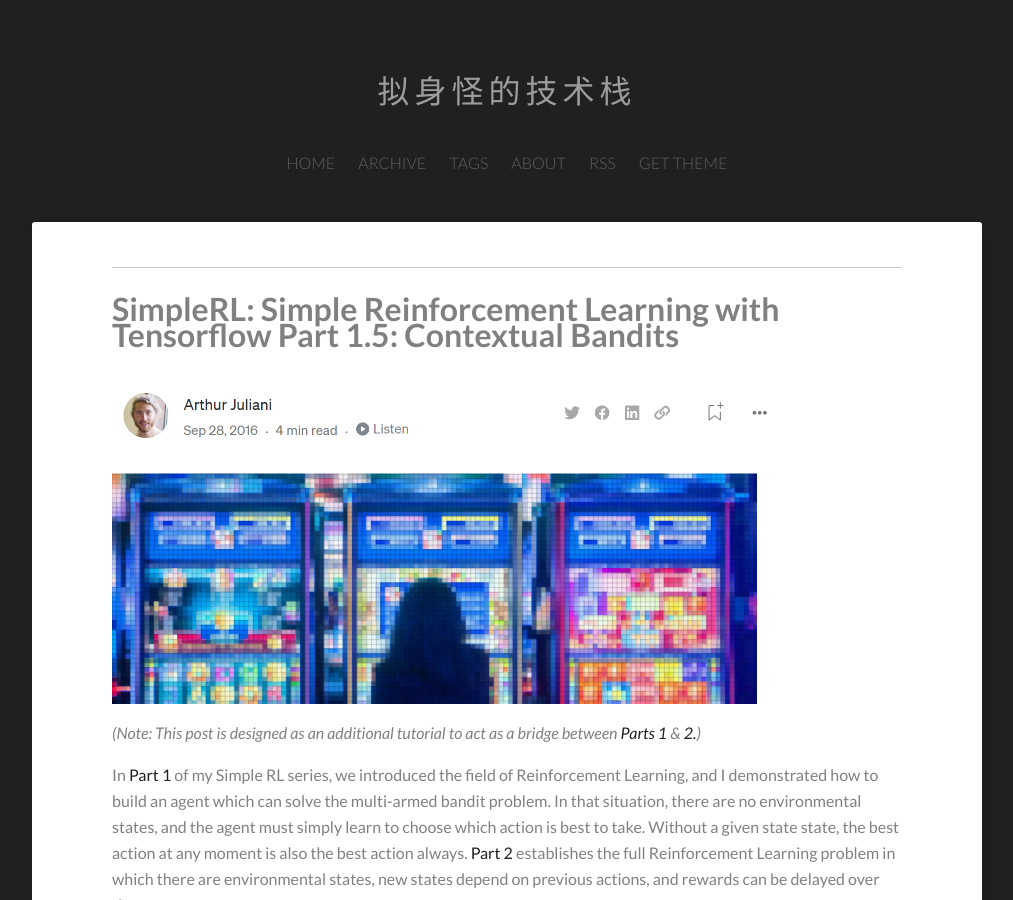
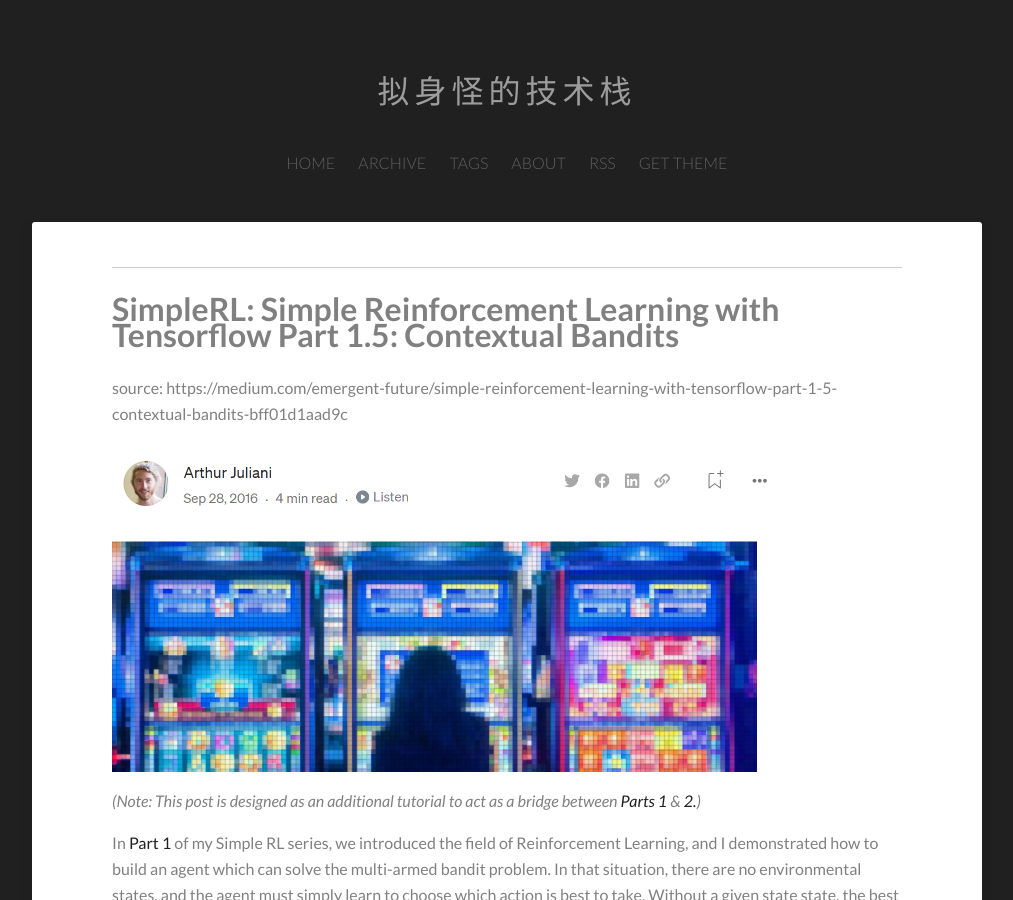
Before and after one commit to hrjtju/hrjtju.github.io, a Jekyll site: the page built from _posts/2022-08-10-SimpleRL Simple Reinforcement Learning with Tensorflow Part 1.5 Contextual Bandits.md, in a window 1280 px wide and 900 px high. Shown: the whole window, without its empty margins (133-1146 px from the left). Built offline with Jekyll 4.4.1, drawn with Linux system fonts in a browser that asks for light colours; our own code applies the rules of GitHub Pages for plain Markdown files; some of the changed lines change nothing that is shown.

Commit message:
Update 2022-08-10-SimpleRL Simple Reinforcement Learning with Tensorflow Part 1.5 Contextual Bandits.md

```diff
--- a/_posts/2022-08-10-SimpleRL Simple Reinforcement Learning with Tensorflow Part 1.5 Contextual Bandits.md
+++ b/_posts/2022-08-10-SimpleRL Simple Reinforcement Learning with Tensorflow Part 1.5 Contextual Bandits.md
@@ -10,6 +10,8 @@
 
 
 # SimpleRL: Simple Reinforcement Learning with Tensorflow Part 1.5: Contextual Bandits
+
+source: https://medium.com/emergent-future/simple-reinforcement-learning-with-tensorflow-part-1-5-contextual-bandits-bff01d1aad9c
 
 <img src="../images/2022-08-10/image-20220810092249860.png" alt="image-20220810092249860" style="zoom:50%;" />
 
```
